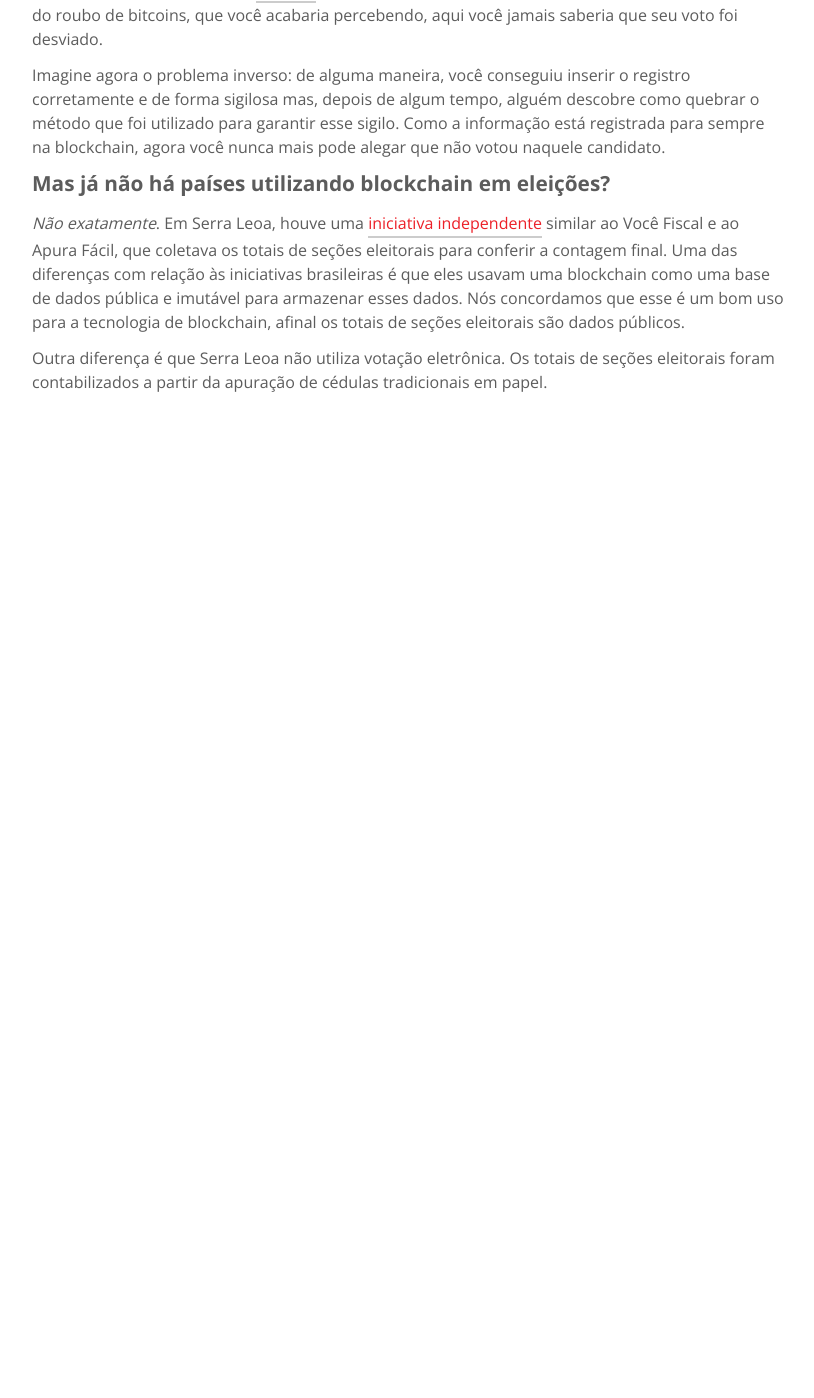
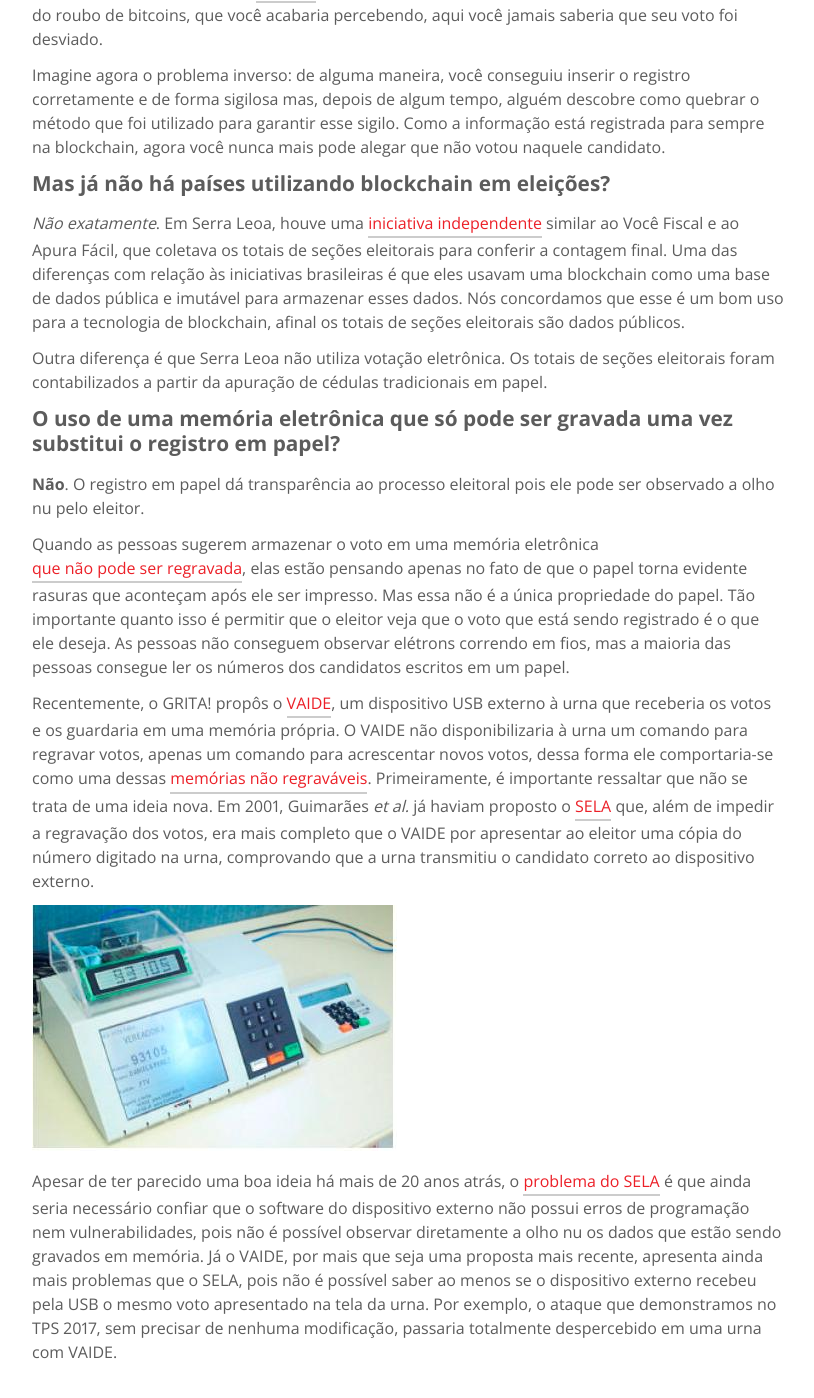
Before and after one commit to epicleet/urna-website, a Jekyll site: the page built from faq.md, in a window 1280 px wide and 1400 px high, scrolled down 4080 px. Shown: the whole window, without its empty margins (232-1046 px from the left). Built offline with Jekyll 4.4.1, drawn with Linux system fonts in a browser that asks for light colours; before the commit the page ends 4510 px from its top, so only the background shows below that.

Commit message:
adiciona texto sobre WORM

```diff
--- a/faq.md
+++ b/faq.md
@@ -93,3 +93,15 @@ Imagine agora o problema inverso: de alguma maneira, você conseguiu inserir o r
 *Não exatamente*. Em Serra Leoa, houve uma [iniciativa independente](http://en.rfi.fr/africa/20180315-sierra-leone-tests-blockchain-technology-tallying-election-results) similar ao Você Fiscal e ao Apura Fácil, que coletava os totais de seções eleitorais para conferir a contagem final. Uma das diferenças com relação às iniciativas brasileiras é que eles usavam uma blockchain como uma base de dados pública e imutável para armazenar esses dados. Nós concordamos que esse é um bom uso para a tecnologia de blockchain, afinal os totais de seções eleitorais são dados públicos.
 
 Outra diferença é que Serra Leoa não utiliza votação eletrônica. Os totais de seções eleitorais foram contabilizados a partir da apuração de cédulas tradicionais em papel.
+
+## O uso de uma memória eletrônica que só pode ser gravada uma vez substitui o registro em papel?
+
+**Não**. O registro em papel dá transparência ao processo eleitoral pois ele pode ser observado a olho nu pelo eleitor.
+
+Quando as pessoas sugerem armazenar o voto em uma memória eletrônica [que não pode ser regravada](https://en.wikipedia.org/wiki/Write_once_read_many), elas estão pensando apenas no fato de que o papel torna evidente rasuras que aconteçam após ele ser impresso. Mas essa não é a única propriedade do papel. Tão importante quanto isso é permitir que o eleitor veja que o voto que está sendo registrado é o que ele deseja. As pessoas não conseguem observar elétrons correndo em fios, mas a maioria das pessoas consegue ler os números dos candidatos escritos em um papel.
+
+Recentemente, o GRITA! propôs o [VAIDE](https://archive.is/xpyKr), um dispositivo USB externo à urna que receberia os votos e os guardaria em uma memória própria. O VAIDE não disponibilizaria à urna um comando para regravar votos, apenas um comando para acrescentar novos votos, dessa forma ele comportaria-se como uma dessas [memórias não regraváveis](https://en.wikipedia.org/wiki/Write_once_read_many). Primeiramente, é importante ressaltar que não se trata de uma ideia nova. Em 2001, Guimarães *et al.* já haviam proposto o [SELA](http://www2.ic.uff.br/~michael/sela.pdf) que, além de impedir a regravação dos votos, era mais completo que o VAIDE por apresentar ao eleitor uma cópia do número digitado na urna, comprovando que a urna transmitiu o candidato correto ao dispositivo externo.
+
+<img src="{{ "/assets/images/sela.jpg" | prepend: site.baseurl }}" alt="Protótipo do SELA">
+
+Apesar de ter parecido uma boa ideia há mais de 20 anos atrás, o [problema do SELA](https://youtu.be/wGS2nGDjHx0?t=575) é que ainda seria necessário confiar que o software do dispositivo externo não possui erros de programação nem vulnerabilidades, pois não é possível observar diretamente a olho nu os dados que estão sendo gravados em memória. Já o VAIDE, por mais que seja uma proposta mais recente, apresenta ainda mais problemas que o SELA, pois não é possível saber ao menos se o dispositivo externo recebeu pela USB o mesmo voto apresentado na tela da urna. Por exemplo, o ataque que demonstramos no TPS 2017, sem precisar de nenhuma modificação, passaria totalmente despercebido em uma urna com VAIDE.
```
Also changed, not shown: assets/images/author.jpg (deleted), assets/images/sela.jpg (added).
